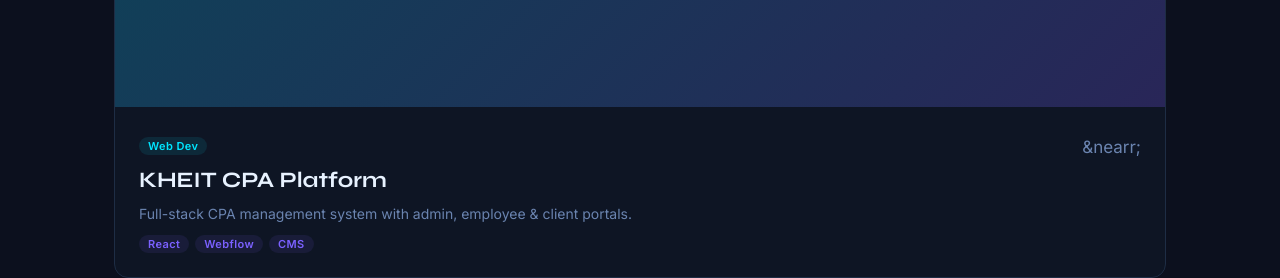
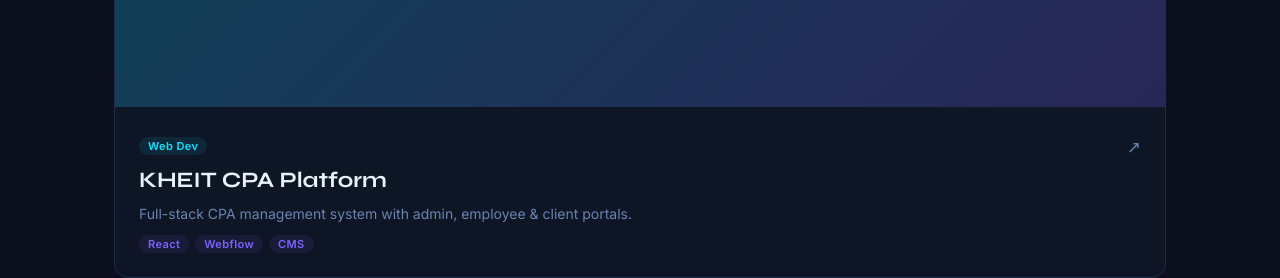
Before and after one commit to ezosamara/portfolio, a React (Vite) app: page / in a window 1280 px wide. Shown: the part 2620-2898 px from the top of the page. Built offline with nearby package versions, Linux system fonts and the light colour scheme; no server answers; a web font is replaced by a local one.

Commit message:
Fix onMouseOut event handler in Work.tsx
fix: replace &nearr; HTML entity with Unicode arrow in Card component

```diff
--- a/src/components/Portfolio/Work.tsx
+++ b/src/components/Portfolio/Work.tsx
@@ -40,7 +40,7 @@
               onClick={e => e.stopPropagation()}
               style={{ color: C.mu, fontSize: 17, textDecoration: "none", transition: "color .2s" }}
               onMouseOver={e => (e.currentTarget.style.color = C.cyan)}
-              onMouseOut={e => (e.currentTarget.style.color = C.mu)}>&nearr;</a>}
+              onMouseOut={e => (e.currentTarget.style.color = C.mu)}>{"\u2197"}</a>}
           </div>
           <h3 style={{ color: C.tx, fontFamily: hf, fontWeight: 700,
             fontSize: big ? (mob ? 18 : 22) : (mob ? 14 : 15), margin: 0 }}>{p.title[lang]}</h3>
@@ -166,4 +166,4 @@
       </div>
     </Section>
   );
-      }
+                                                           }
```
